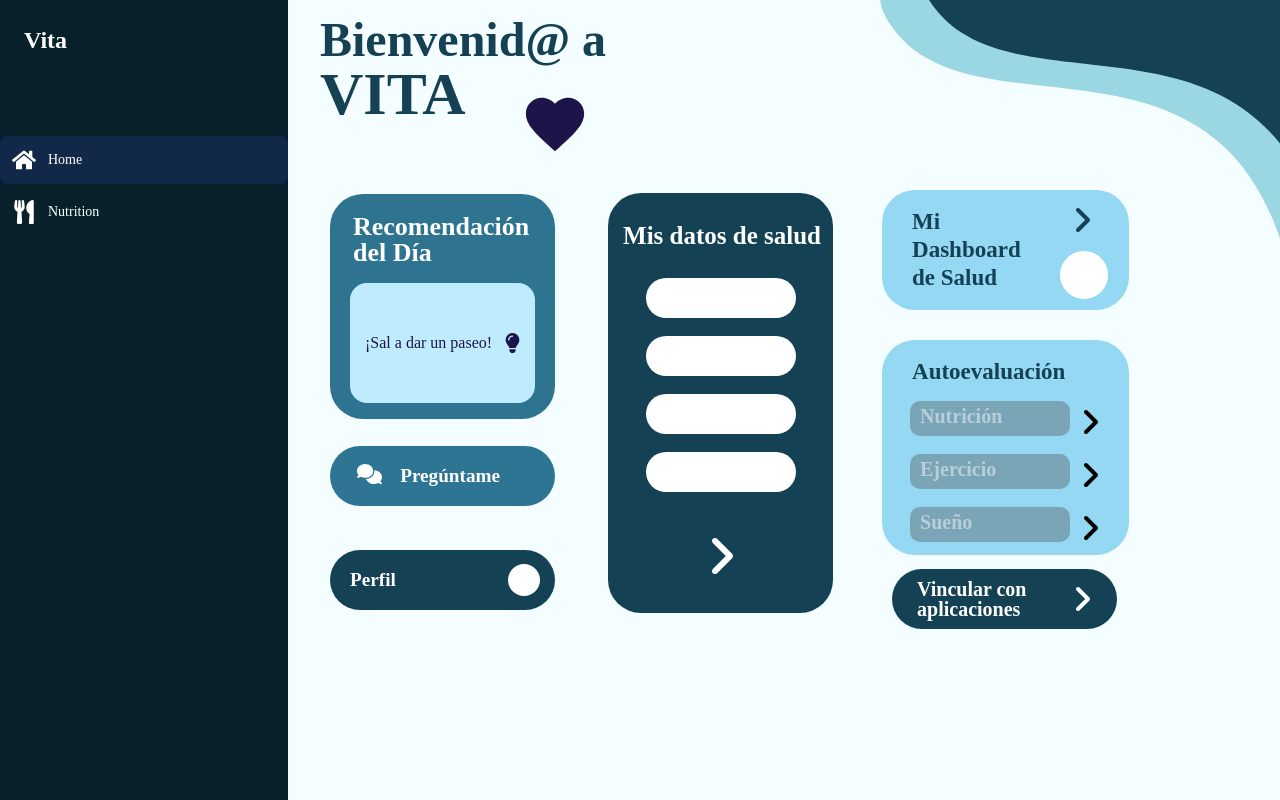
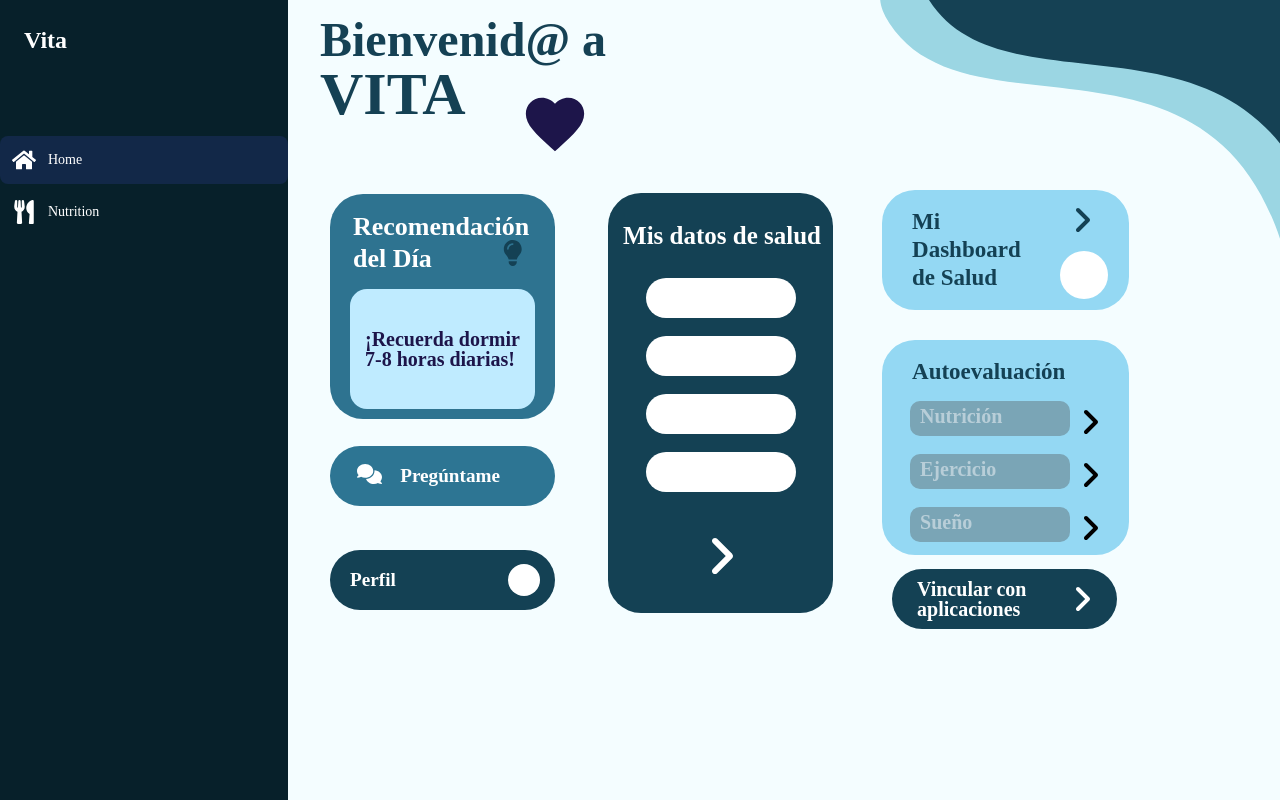
Before and after one commit to wizelineacademy/itesm-socioformador-feb-jun-2024-vita, a Next.js app in the folder vita/: page /home in a window 1280 px wide. Built offline with nearby package versions, Linux system fonts and the light colour scheme.

Commit message:
home push

```diff
--- a/vita/app/(main)/home/page.tsx
+++ b/vita/app/(main)/home/page.tsx
@@ -1,5 +1,5 @@
 'use client'
-import React, { useState } from "react";
+import React, { useState, useEffect } from "react";
 import { FontAwesomeIcon } from '@fortawesome/react-fontawesome';
 import { faAngleRight, faComments, faCircle, faLightbulb } from '@fortawesome/free-solid-svg-icons';
 
@@ -28,6 +28,11 @@ const Home = () => {
     setRandomSuggestion(newRandomSuggestion);
   };
 
+  // useEffect hook to generate a random suggestion when the component mounts
+  useEffect(() => {
+    setRandomSuggestion(generateRandomSuggestion());
+  }, []);
+
   return (
     <div className="flex">
       <div className="flex flex-col py-4 justify-start items-start" style={{ paddingLeft: '0px' }}>
@@ -40,14 +45,10 @@ const Home = () => {
 
         {/* Existing blue containers */}
         <div style={{ backgroundColor: '#2E7390', height: '225px', width: '225px', marginLeft: '10px', marginTop: '35px', borderRadius: '33px' }}>
-          <h2 style={{ color: 'white', fontWeight: 'bold', fontSize: '26px', marginLeft: '23px', marginTop: '20px' }}>Recomendación del Día</h2>
+          <h2 style={{ color: 'white', fontWeight: 'bold', fontSize: '26px', marginLeft: '23px', marginTop: '20px' }}>Recomendación del Día <FontAwesomeIcon icon={faLightbulb} color="#144154" style={{ marginLeft: '65px', marginBottom: '4px' }} /></h2>
           <div style={{ backgroundColor: '#BFEBFF', height: '120px', width: '185px', marginLeft: '20px', marginTop: '17px', borderRadius: '17px', display: 'flex', alignItems: 'center', justifyContent: 'space-between', padding: '0 15px' }}>
-            {/* Display the random suggestion */}
-            <p style={{ color: '#1D154A', fontSize: '16px' }}>{randomSuggestion}</p>
-            {/* Button to generate a new suggestion */}
-            <button onClick={handleGenerateSuggestion} style={{ background: 'none', border: 'none', cursor: 'pointer' }}>
-              <FontAwesomeIcon icon={faLightbulb} color='#1D154A' size='lg' />
-            </button>
+            {/* Display the random suggestion with bigger and bolder text */}
+            <p style={{ color: '#1D154A', fontSize: '20px', fontWeight: 'bold' }}>{randomSuggestion}</p>
           </div>
         </div>
 
```
